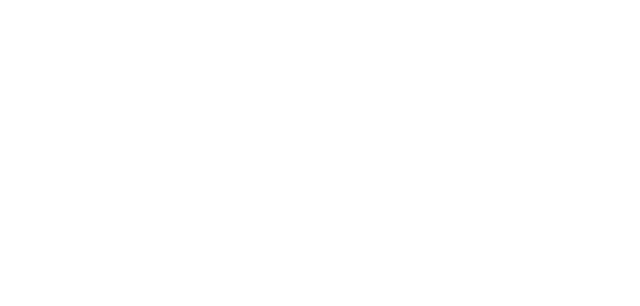
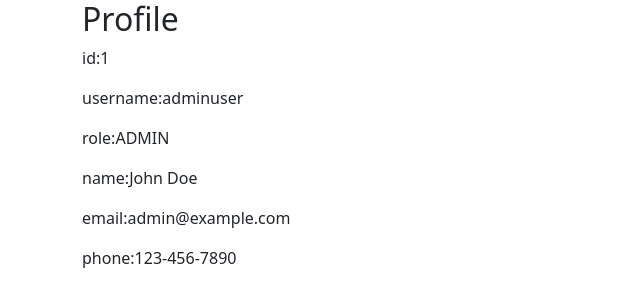
Before and after one commit to samandela2/sess-frontend, a React (Vite) app: page /profile in a window 1280 px wide. Before the commit this address had no page. Shown: the top 306 px of the page, without its empty margins (0-640 px from the left). Built offline with nearby package versions, Linux system fonts and the light colour scheme.

Commit message:
+ public module and created a Profile interface

```diff
--- /dev/null
+++ b/public/adminProfileData.json
@@ -0,0 +1,11 @@
+[
+    {
+        "id": "1",
+        "username": "adminuser",
+        "role": "ADMIN",
+        "name": "John Doe",
+        "email": "admin@example.com",
+        "phone": "123-456-7890"
+    }
+
+    ]
--- a/src/App.tsx
+++ b/src/App.tsx
@@ -7,6 +7,7 @@ import {
 import Layout from "./components/Layout";
 import Login from "./components/Login";
 import Homepage from "./pages/Homepage";
+import Profilepage from "./pages/Profilepage";
 import SchedulePage from "./components/SchedulePage";
 import ClientSearchPage from "./pages/ClientSearchPage";
 import Logoff from "./components/Logoff";
@@ -20,6 +21,7 @@ function App() {
         <Routes>
           <Route path="/login" element={<Login />} />
           <Route path="/home" element={<Homepage />} />
+          <Route path="/profile" element={<Profilepage />} />
           <Route path="/schedule" element={<SchedulePage />} />
           <Route path="/client-search" element={<ClientSearchPage />} />
           <Route path="/client-details" element={<ClientDetailPage />} />
--- /dev/null
+++ b/src/components/Profile.tsx
@@ -0,0 +1,25 @@
+import React from "react";
+
+export interface ProfileProps {
+  id: number;
+  username: string;
+  role: string;
+  name: string;
+  email: string;
+  phone: string;
+}
+
+const Profile = ({ id, username, role, name, email, phone }: ProfileProps) => {
+  return (
+    <div>
+      <p>id:{id}</p>
+      <p>username:{username}</p>
+      <p>role:{role}</p>
+      <p>name:{name}</p>
+      <p>email:{email}</p>
+      <p>phone:{phone}</p>
+    </div>
+  );
+};
+
+export default Profile;
--- /dev/null
+++ b/src/pages/Profilepage.tsx
@@ -0,0 +1,28 @@
+import React, { useState, useEffect } from "react";
+import Profile, { ProfileProps } from "../components/Profile";
+
+const ProfilePage = () => {
+  const [profile, setProfile] = useState<ProfileProps[]>([]);
+
+  useEffect(() => {
+    fetch("/adminProfileData.json") // path to your json file
+      .then((response) => response.json())
+      .then((data) => setProfile(data))
+      .catch((error) => console.error("Error fetching profile data", error));
+  }, []);
+
+  if (!profile) {
+    return <div>Loading profile...</div>; // Or some loading spinner
+  }
+
+  return (
+    <div>
+      <section>
+        <h2>Profile</h2>
+        {profile.length > 0 && <Profile {...profile[0]} />}
+      </section>
+    </div>
+  );
+};
+
+export default ProfilePage;
```
